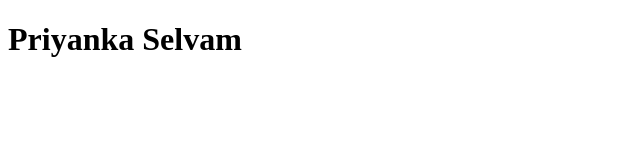
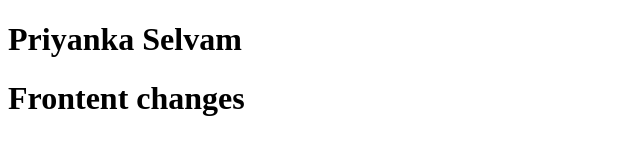
Before and after one commit to priyankavthink/rough, a plain HTML site: page index.html in a window 1280 px wide. Shown: the whole page, without its empty margins (0-640 px from the left). Drawn offline with Linux system fonts and the light colour scheme.

Commit message:
feat:added some fontend code

```diff
--- a/index.html
+++ b/index.html
@@ -7,5 +7,6 @@
 </head>
 <body>
     <h1>Priyanka Selvam</h1>
+    <h1>Frontent changes</h1>
 </body>
 </html>
```
